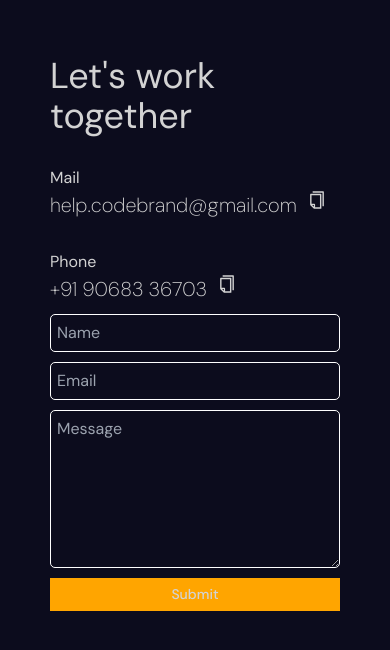
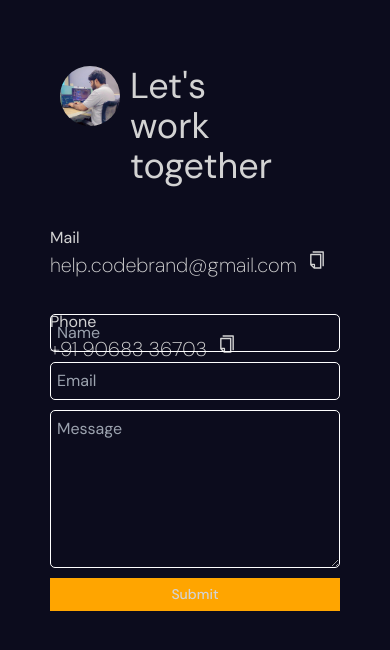
Before and after one commit to Arslaan027/CodeBrand, a React (Vite) app: page / in a window 390 px wide. Shown: the part 11107-11757 px from the top of the page. Built offline with nearby package versions, Linux system fonts and the light colour scheme.

Commit message:
My image aded

```diff
--- a/src/components/Contact/Contact.jsx
+++ b/src/components/Contact/Contact.jsx
@@ -3,6 +3,7 @@ import "./contact.scss";
 import emailjs from "@emailjs/browser";
 import { useRef, useState } from "react";
 import { AiOutlineCopy } from "react-icons/ai"; // Import the copy icon
+import me from "../../../public/me.jpg";
 
 const variants = {
   initial: {
@@ -61,7 +62,11 @@ const Contact = () => {
       whileInView="animate"
     >
       <motion.div className="textContainer" variants={variants}>
-        <motion.h1 variants={variants}>Let's work together</motion.h1>
+        <motion.h1 variants={variants}>
+          {" "}
+          <img src={me} alt="" />
+          Let's work together
+        </motion.h1>
 
         <motion.div className="item" variants={variants}>
           <h2>Mail</h2>
--- a/src/components/Contact/contact.scss
+++ b/src/components/Contact/contact.scss
@@ -13,12 +13,21 @@
     gap: 30px;
 
     h1 {
+      display: flex;
       font-size: 80px;
       line-height: 65px;
+      gap: 10px;
+      border-radius: 15px;
+      padding: 10px;
+
+      img {
+        display: none; // Hidden on desktop
+      }
     }
 
     span {
       font-weight: 200;
+      display: flex;
     }
   }
 
@@ -59,14 +68,21 @@
     .textContainer {
       width: 290px;
       padding-top: 100px;
-      // max-height: 50vh;
       max-height: 40vh;
+
       h1 {
         font-size: 40px;
-        // color: yellow;
         line-height: 30px;
         width: 250px;
+
+        img {
+          display: block; // Show image on mobile
+          height: 60px;
+          width: 100px;
+          border-radius: 50%;
+        }
       }
+
       span {
         font-size: 20px;
         display: flex;
@@ -94,6 +110,10 @@
       h1 {
         font-size: 36px;
         line-height: 40px;
+
+        img {
+          display: block; // Show image on smaller mobile screens
+        }
       }
     }
 
```
Also changed, not shown: public/me.jpg (added).
